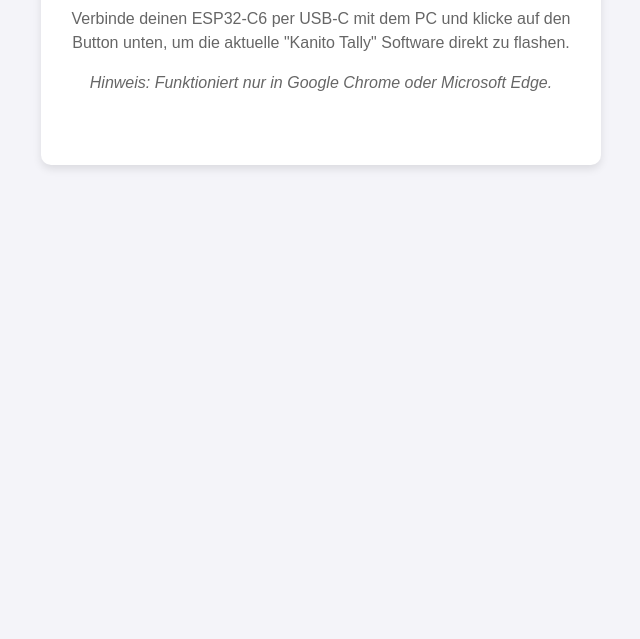
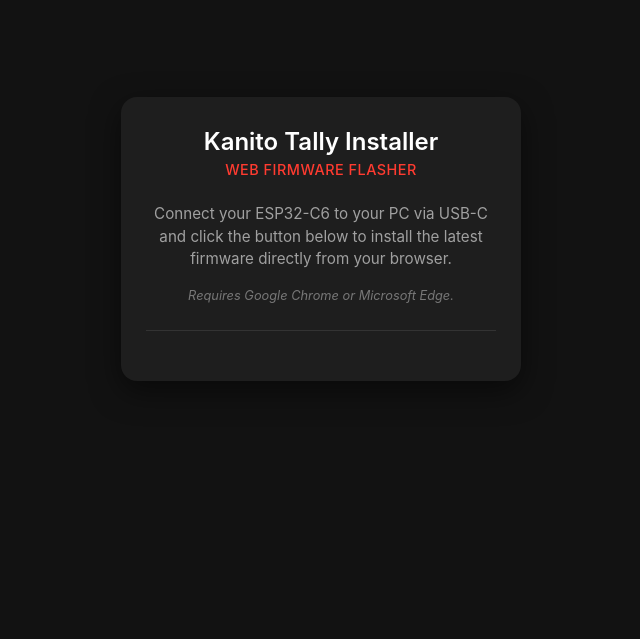
Before and after one commit to Silas-Hoerz/Kanito-Tally, a plain HTML site: page web-installer/index.html in a window 1280 px wide. Shown: the part 161-800 px from the top of the page, without its empty margins (319-959 px from the left). Drawn offline with Linux system fonts and the light colour scheme.

Commit message:
Add version header and revamp web installer
Add include/version.h with project/version constants and include it from src/main.c. Revamp web-installer: switch page to English, implement dark-themed styling and layout refinements, wrap the ESP web install button, and move the install script into the wrapper. Update manifest.json version to 0.1.0 and add web-installer URL to README.md.

```diff
--- a/web-installer/index.html
+++ b/web-installer/index.html
@@ -1,40 +1,100 @@
 <!DOCTYPE html>
-<html lang="de">
+<html lang="en">
 
 <head>
     <meta charset="UTF-8">
-    <meta name="viewport" content="width=device-width, initial-scale=1.0">
+    <meta name="viewport" content="width=device-width, initial-scale=1.0, maximum-scale=1.0, user-scalable=no">
     <title>Kanito Tally - Web Installer</title>
     <style>
+        :root {
+            --bg-color: #121212;
+            --card-bg: #1e1e1e;
+            --text-main: #ffffff;
+            --text-muted: #a0a0a0;
+            --accent: #ff3b30;
+            --accent-hover: #d32f2f;
+            --border: #333333;
+        }
+
+        * {
+            box-sizing: border-box;
+            margin: 0;
+            padding: 0;
+            font-family: -apple-system, BlinkMacSystemFont, "Segoe UI", Roboto, Helvetica, Arial, sans-serif;
+        }
+
         body {
-            font-family: Arial, sans-serif;
-            text-align: center;
-            padding: 50px;
-            background-color: #f4f4f9;
+            background-color: var(--bg-color);
+            color: var(--text-main);
+            display: flex;
+            justify-content: center;
+            align-items: center;
+            min-height: 100vh;
+            padding: 20px;
         }
 
         .container {
-            background: white;
-            padding: 30px;
-            border-radius: 10px;
-            box-shadow: 0 4px 8px rgba(0, 0, 0, 0.1);
-            max-width: 500px;
-            margin: auto;
+            background-color: var(--card-bg);
+            width: 100%;
+            max-width: 400px;
+            /* Gleiche kompakte Breite wie die Config */
+            border-radius: 16px;
+            padding: 30px 25px;
+            box-shadow: 0 10px 30px rgba(0, 0, 0, 0.5);
         }
 
-        h1 {
-            color: #333;
+        h2 {
+            text-align: center;
+            margin-bottom: 5px;
+            font-weight: 600;
+            font-size: 1.5rem;
         }
 
-        p {
-            color: #666;
-            line-height: 1.5;
+        p.subtitle {
+            text-align: center;
+            color: var(--accent);
+            font-size: 0.9rem;
+            margin-bottom: 25px;
+            font-weight: 500;
+            text-transform: uppercase;
+            letter-spacing: 0.5px;
         }
 
-        /* Der Web-Tools Button bringt sein eigenes Styling mit, aber wir zentrieren ihn */
+        .info-box {
+            text-align: center;
+            margin-bottom: 25px;
+        }
+
+        .info-box p {
+            color: var(--text-muted);
+            font-size: 0.95rem;
+            line-height: 1.5;
+            margin-bottom: 15px;
+        }
+
+        .info-box .note {
+            font-size: 0.8rem;
+            font-style: italic;
+            color: #777777;
+        }
+
+        /* Der Container für den ESP Web Tools Button */
+        .install-wrapper {
+            display: flex;
+            justify-content: center;
+            margin-top: 20px;
+            padding-top: 20px;
+            border-top: 1px solid var(--border);
+        }
+
+        /* * WICHTIG: Der Button selbst wird von ESP Web Tools in einem "Shadow DOM"
+         * gerendert. Wir können ihn von hier aus nur bedingt stylen, aber das
+         * Standard-Theme von ESP Web Tools passt hervorragend in einen Dark Mode.
+         */
         esp-web-install-button {
-            margin-top: 20px;
-            display: inline-block;
+            --esp-tools-button-color: var(--accent);
+            --esp-tools-button-text-color: #ffffff;
+            --esp-tools-button-border-radius: 8px;
         }
     </style>
 </head>
@@ -42,14 +102,20 @@
 <body>
 
     <div class="container">
-        <h1>Kanito Tally Installer</h1>
-        <p>Verbinde deinen ESP32-C6 per USB-C mit dem PC und klicke auf den Button unten, um die aktuelle "Kanito Tally"
-            Software direkt zu flashen.</p>
-        <p><i>Hinweis: Funktioniert nur in Google Chrome oder Microsoft Edge.</i></p>
+        <h2>Kanito Tally Installer</h2>
+        <p class="subtitle">Web Firmware Flasher</p>
 
-        <script type="module" src="https://unpkg.com/esp-web-tools@8.0.1/dist/web/install-button.js?module"></script>
+        <div class="info-box">
+            <p>Connect your ESP32-C6 to your PC via USB-C and click the button below to install the latest firmware
+                directly from your browser.</p>
+            <p class="note">Requires Google Chrome or Microsoft Edge.</p>
+        </div>
 
-        <esp-web-install-button manifest="manifest.json"></esp-web-install-button>
+        <div class="install-wrapper">
+            <script type="module"
+                src="https://unpkg.com/esp-web-tools@8.0.1/dist/web/install-button.js?module"></script>
+            <esp-web-install-button manifest="manifest.json"></esp-web-install-button>
+        </div>
     </div>
 
 </body>
```
Also changed, not shown: web-installer/manifest.json, 3 other files.
